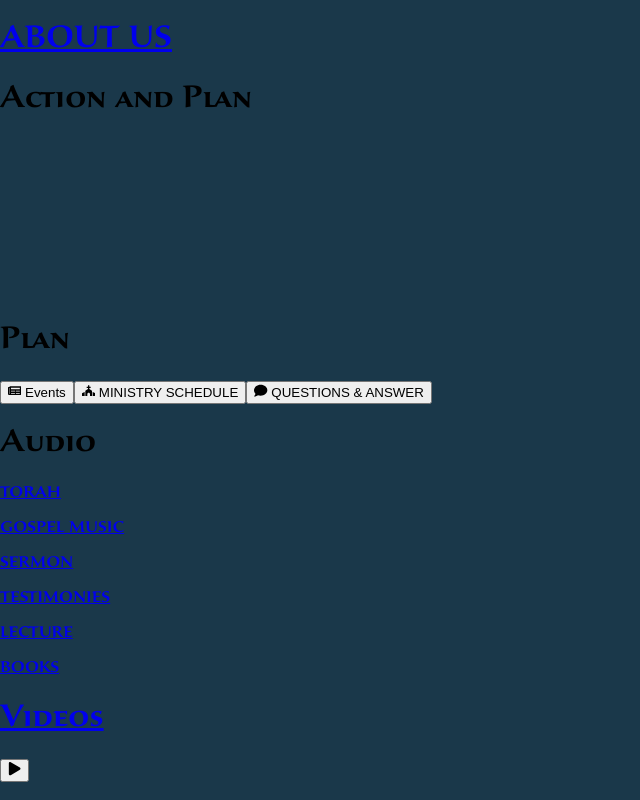
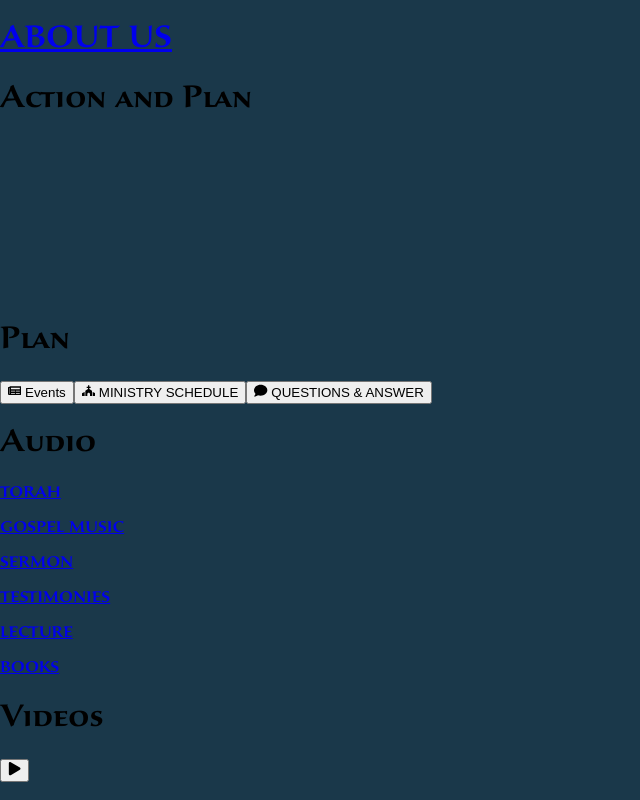
Before and after one commit to Baouldguyd/mowdmin, a React (Create React App) app: page /home in a window 1280 px wide. Shown: the top 800 px of the page, without its empty margins (0-640 px from the left). Built offline with nearby package versions, Linux system fonts and the light colour scheme.

Commit message:
updated videos

```diff
--- a/src/Components/Sample/Video.jsx
+++ b/src/Components/Sample/Video.jsx
@@ -1,6 +1,6 @@
 import React from 'react'
 import { FaPlay } from 'react-icons/fa';
-import { Link } from 'react-router-dom';
+// import { Link } from 'react-router-dom';
 // import fotoImg from '../../Assets/foto.jpg'
 
 
@@ -12,7 +12,7 @@ const Video = () => {
   return (
     <div className='video fade-in' >
 
-      <Link to='/video' >
+
         <div className='events'>
             <div className='line'></div>
 
@@ -27,7 +27,10 @@ const Video = () => {
           <div className='vid-box'
           >
             <div className="playDiv">
+              <a href="https://www.youtube.com/@mowdministries.e.vgospelofsalv/videos">
               <button> <FaPlay className='playIcon'/>  </button>
+              </a>
+
             </div>
 
           </div>
@@ -35,7 +38,7 @@ const Video = () => {
         </div>
 
 
-</Link>
+
 
     </div>
   )
```
